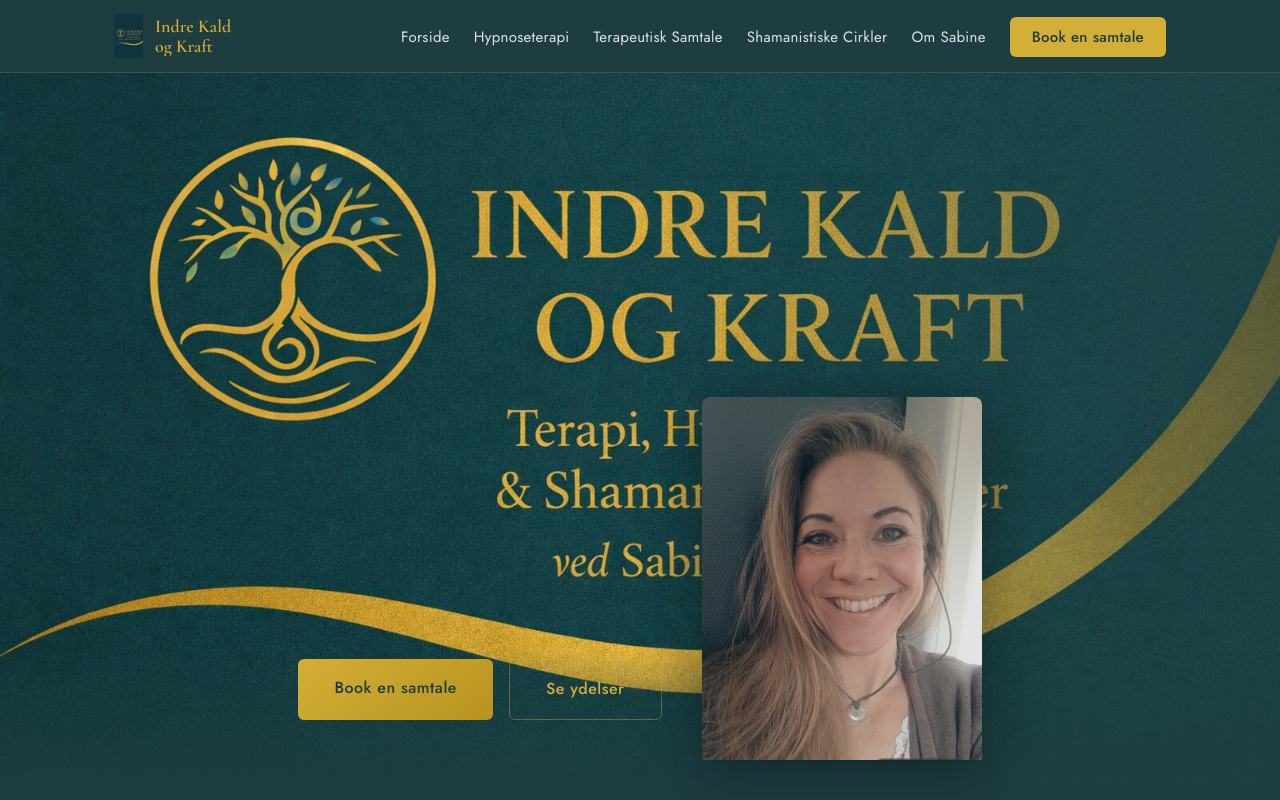
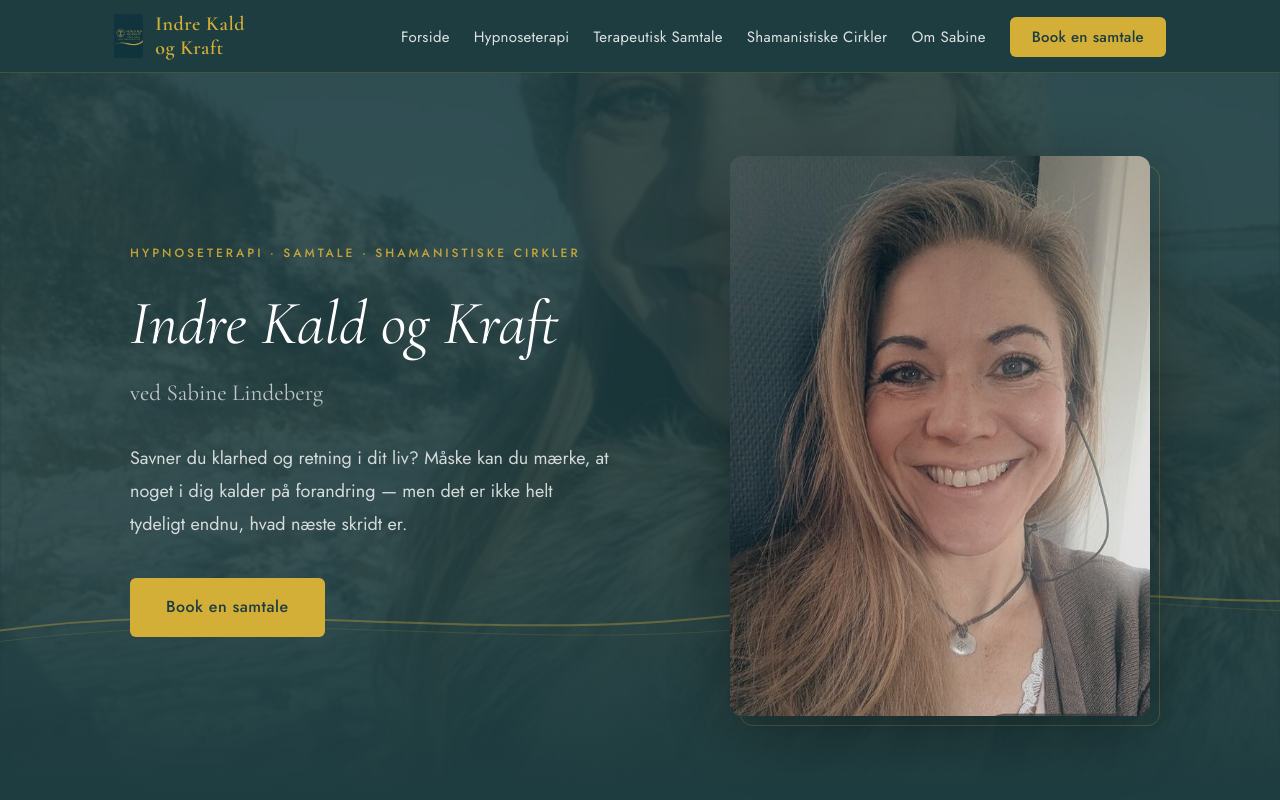
Before and after one commit to stevenwensley-a11y/sabinelindeberg.dk, a plain HTML site: page index.html in a window 1280 px wide. Shown: the top 800 px of the page. Drawn offline with nearby package versions, Linux system fonts and the light colour scheme.

Commit message:
Fix hero photo alignment — justify-self: end

```diff
--- a/index.html
+++ b/index.html
@@ -1,36 +1,7 @@
 <!DOCTYPE html>
 <html lang="da">
 <head>
-  <link rel="canonical" href="https://sabinelindeberg.dk/">
-
-  <!-- Google Analytics -->
-  <script async src="https://www.googletagmanager.com/gtag/js?id=G-XXXXXXXXXX"></script>
-  <script>
-    window.dataLayer = window.dataLayer || [];
-    function gtag(){dataLayer.push(arguments);}
-    gtag('js', new Date());
-    gtag('config', 'G-XXXXXXXXXX');
-  </script>
-
-  <script type="application/ld+json">
-{
-    "@context": "https://schema.org",
-    "@type": "LocalBusiness",
-    "name": "Indre Kald og Kraft — Sabine Lindeberg",
-    "description": "Find klarhed, retning og indre kraft. Hypnoseterapi, terapeutisk samtale og shamanistiske cirkler ved Sabine Lindeberg.",
-    "url": "https://sabinelindeberg.dk/",
-    "email": "sabinelindeberg@hotmail.com",
-    "address": {
-        "@type": "PostalAddress",
-        "addressLocality": "Frederikssund",
-        "addressCountry": "DK"
-    },
-    "image": "https://sabinelindeberg.dk/materiale/sabine-portrait.jpg"
-}
-  </script>
-
 <meta charset="UTF-8">
-<meta name="view-transition" content="same-origin">
 <meta name="viewport" content="width=device-width, initial-scale=1.0">
 <title>Indre Kald og Kraft — Hypnoseterapi og terapeutisk samtale i Frederikssund</title>
 <meta name="description" content="Hypnoseterapi, terapeutisk samtale og shamanistiske cirkler i Frederikssund. Find klarhed, retning og indre kraft hos Sabine Lindeberg.">
@@ -178,67 +149,104 @@ nav .container {
   padding-top: 72px;
 }
 
-.hero-banner-bg {
+.hero-bg {
   position: absolute;
   top: 0; left: 0; right: 0; bottom: 0;
-  background: url('materiale/hero-brand-banner.jpg') center/cover no-repeat;
-}
-
-.hero-banner-overlay {
-  position: absolute;
-  top: 0; right: 0; bottom: 0;
-  width: 50%;
-  background: linear-gradient(to right, rgba(30, 61, 64, 0.0), rgba(30, 61, 64, 0.6));
+  background: url('materiale/sabine-sne-bred.jpg') center/cover no-repeat;
+  opacity: 0.15;
+  filter: blur(1px);
 }
 
 .hero-gradient {
   position: absolute;
   bottom: 0; left: 0; right: 0;
-  height: 150px;
+  height: 250px;
   background: linear-gradient(to top, var(--petrol), transparent);
-  z-index: 2;
+}
+
+/* Gold swoosh SVG */
+.hero-swoosh {
+  position: absolute;
+  bottom: 15%;
+  left: -5%;
+  right: -5%;
+  z-index: 1;
+  opacity: 0.35;
 }
 
 .hero-content {
   position: relative;
-  z-index: 3;
+  z-index: 2;
   display: grid;
-  grid-template-columns: 1fr auto;
-  gap: 40px;
-  align-items: end;
-  padding: 80px 0 40px;
-  min-height: calc(100vh - 72px);
+  grid-template-columns: 1fr 1fr;
+  gap: 60px;
+  align-items: center;
+  padding: 60px 0;
 }
 
 .hero-text {
   text-align: left;
-  align-self: end;
-  padding-bottom: 40px;
 }
 
-.hero-cta-area {
-  display: flex;
-  gap: 16px;
-  flex-wrap: wrap;
+.hero-label {
+  display: inline-block;
+  font-size: 12px;
+  font-weight: 500;
+  letter-spacing: 3px;
+  text-transform: uppercase;
+  color: var(--gold);
+  margin-bottom: 20px;
+  opacity: 0.9;
+}
+
+.hero h1 {
+  font-size: clamp(40px, 6vw, 62px);
+  font-weight: 400;
+  color: var(--white);
+  margin-bottom: 10px;
+  font-style: italic;
+}
+
+.hero-tagline {
+  font-family: 'Cormorant Garamond', serif;
+  font-size: clamp(18px, 2.5vw, 23px);
+  font-weight: 400;
+  color: rgba(255,255,255,0.7);
+  margin-bottom: 28px;
+}
+
+.hero-desc {
+  font-size: 18px;
+  color: rgba(255,255,255,0.8);
+  max-width: 480px;
+  line-height: 1.85;
+  margin-bottom: 36px;
 }
 
 .hero-photo {
   position: relative;
-  align-self: flex-end;
+  justify-self: end;
 }
 
 .hero-photo img {
-  width: 280px;
-  height: auto;
-  max-height: 75vh;
+  border-radius: var(--radius);
+  width: 100%;
+  max-width: 420px;
+  aspect-ratio: 3/4;
   object-fit: cover;
-  object-position: center top;
-  border-radius: 8px 8px 0 0;
-  filter: drop-shadow(0 10px 30px rgba(0,0,0,0.4));
+  object-position: center 20%;
+  box-shadow: 0 20px 60px rgba(0,0,0,0.3);
 }
 
-/* Hidden on hero redesign — banner has the text */
-.hero-label, .hero h1, .hero-tagline, .hero-desc { display: none; }
+.hero-photo::after {
+  content: '';
+  position: absolute;
+  bottom: -10px; right: -10px;
+  width: 100%; height: 100%;
+  border: 1px solid rgba(212, 175, 55, 0.25);
+  border-radius: var(--radius);
+  z-index: -1;
+}
 
 .btn {
   display: inline-block;
@@ -769,10 +777,10 @@ footer h4 {
 
 /* ========== RESPONSIVE ========== */
 @media (max-width: 960px) {
-  .hero-content { grid-template-columns: 1fr auto; }
-  .hero-photo img { width: 200px; }
-  .hero-banner-bg { background-position: left center; }
-  .hero-cta-area { justify-content: center; }
+  .hero-content { grid-template-columns: 1fr; text-align: center; gap: 40px; }
+  .hero-photo { order: -1; }
+  .hero-photo img { margin: 0 auto; max-width: 320px; }
+  .hero-desc { margin: 0 auto 36px; }
   .services-grid { grid-template-columns: 1fr; max-width: 500px; margin: 0 auto; }
   .about-inner { grid-template-columns: 1fr; text-align: center; }
   .about-image { max-width: 380px; margin: 0 auto; }
@@ -799,63 +807,8 @@ footer h4 {
     border-bottom: 1px solid rgba(212,175,55,0.15);
   }
   .cta-buttons { flex-direction: column; align-items: center; }
-  .hero-content { grid-template-columns: 1fr; }
-  .hero-photo { display: none; }
-  .hero { min-height: 80vh; }
-  .hero-text { align-self: center; text-align: center; padding-bottom: 0; }
-  .hero-cta-area { justify-content: center; }
-  .hero-banner-bg { background-position: center center; }
+  .hero-photo img { max-width: 280px; }
 }
-
-    /* FE6: View Transitions */
-    @view-transition { navigation: auto; }
-    ::view-transition-old(root) { animation: vt-fade-out 0.25s ease; }
-    ::view-transition-new(root) { animation: vt-fade-in 0.25s ease; }
-    @keyframes vt-fade-out { to { opacity: 0; } }
-    @keyframes vt-fade-in { from { opacity: 0; } }
-
-    /* FE3: CSS @property gradient animation */
-    @property --grad-angle {
-      syntax: '<angle>';
-      initial-value: 135deg;
-      inherits: false;
-    }
-    @keyframes gradient-shift {
-      0%   { --grad-angle: 135deg; }
-      50%  { --grad-angle: 225deg; }
-      100% { --grad-angle: 135deg; }
-    }
-    @media (prefers-reduced-motion: no-preference) {
-      .btn-gold.gradient-animated {
-        animation: gradient-shift 6s ease-in-out infinite;
-        background: linear-gradient(var(--grad-angle), var(--gold), #B8941E, var(--gold-light));
-        background-size: 200% 200%;
-      }
-    }
-
-    /* FE4: SVG logo line-drawing animation */
-    .nav-logo-svg { display: none; }
-    .nav-brand.has-svg .nav-logo-text { display: none; }
-    .nav-brand.has-svg .nav-logo-svg { display: block; }
-    .nav-logo-svg text {
-      font-family: 'Cormorant Garamond', serif;
-      font-size: 18px;
-      font-weight: 600;
-      fill: var(--gold);
-      stroke: var(--gold);
-      stroke-width: 0.6;
-      fill-opacity: 0;
-      stroke-dasharray: 400;
-      stroke-dashoffset: 400;
-    }
-    @media (prefers-reduced-motion: no-preference) {
-      .nav-logo-svg text { animation: logo-draw 2.5s ease forwards, logo-fill 0.6s ease 2.2s forwards; }
-    }
-    @media (prefers-reduced-motion: reduce) {
-      .nav-logo-svg text { stroke-dashoffset: 0; fill-opacity: 1; stroke-width: 0; }
-    }
-    @keyframes logo-draw { to { stroke-dashoffset: 0; } }
-    @keyframes logo-fill { to { fill-opacity: 1; stroke-width: 0; } }
 </style>
 </head>
 <body>
@@ -863,10 +816,9 @@ footer h4 {
 <!-- ========== NAVIGATION ========== -->
 <nav>
   <div class="container">
-    <a href="index.html" class="nav-brand has-svg">
+    <a href="index.html" class="nav-brand">
       <img src="materiale/logo-vertical.png" alt="Indre Kald og Kraft logo" class="nav-logo-img">
       <span class="nav-logo-text">Indre Kald<br>og Kraft</span>
-      <svg class="nav-logo-svg" viewBox="0 0 110 40" width="110" height="40" xmlns="http://www.w3.org/2000/svg" aria-label="Indre Kald og Kraft"><text><tspan x="0" y="16">Indre Kald</tspan><tspan x="0" y="36">og Kraft</tspan></text></svg>
     </a>
     <ul class="nav-links" id="navLinks">
       <li><a href="index.html">Forside</a></li>
@@ -884,19 +836,27 @@ footer h4 {
 
 <!-- ========== HERO ========== -->
 <section class="hero">
-  <div class="hero-banner-bg"></div>
-  <div class="hero-banner-overlay"></div>
+  <div class="hero-bg"></div>
   <div class="hero-gradient"></div>
+
+  <!-- Gold swoosh -->
+  <svg class="hero-swoosh" viewBox="0 0 1440 120" fill="none" xmlns="http://www.w3.org/2000/svg" preserveAspectRatio="none">
+    <path d="M0 80 C300 20, 600 100, 900 40 C1100 0, 1300 60, 1500 30" stroke="#D4AF37" stroke-width="2" fill="none"/>
+    <path d="M0 90 C350 30, 650 110, 950 50 C1150 10, 1350 70, 1500 40" stroke="#D4AF37" stroke-width="1" fill="none" opacity="0.4"/>
+  </svg>
 
   <div class="container">
     <div class="hero-content">
       <div class="hero-text">
-        <div class="hero-cta-area">
-          <a href="kontakt.html" class="btn btn-gold gradient-animated">Book en samtale</a>
-          <a href="#ydelser" class="btn btn-outline">Se ydelser</a>
-        </div>
+        <span class="hero-label">Hypnoseterapi · Samtale · Shamanistiske Cirkler</span>
+        <h1>Indre Kald og Kraft</h1>
+        <p class="hero-tagline">ved Sabine Lindeberg</p>
+        <p class="hero-desc">
+          Savner du klarhed og retning i dit liv? Måske kan du mærke, at noget i dig kalder på forandring — men det er ikke helt tydeligt endnu, hvad næste skridt er.
+        </p>
+        <a href="kontakt.html" class="btn btn-gold">Book en samtale</a>
       </div>
-      <div class="hero-photo">
+      <div class="hero-photo" data-reveal>
         <img src="materiale/sabine-portrait.jpg" alt="Sabine Lindeberg — terapeut og hypnoterapeut">
       </div>
     </div>
@@ -1022,7 +982,7 @@ footer h4 {
     <h2>Klar til at finde din vej?</h2>
     <p>Der er ingen forkerte tidspunkter at tage det første skridt. Skriv eller ring — jeg vender tilbage hurtigst muligt.</p>
     <div class="cta-buttons">
-      <a href="kontakt.html" class="btn btn-gold gradient-animated">Book en samtale</a>
+      <a href="kontakt.html" class="btn btn-gold">Book en samtale</a>
       <a href="kontakt.html" class="btn btn-teal">Kontakt mig</a>
     </div>
   </div>
```
